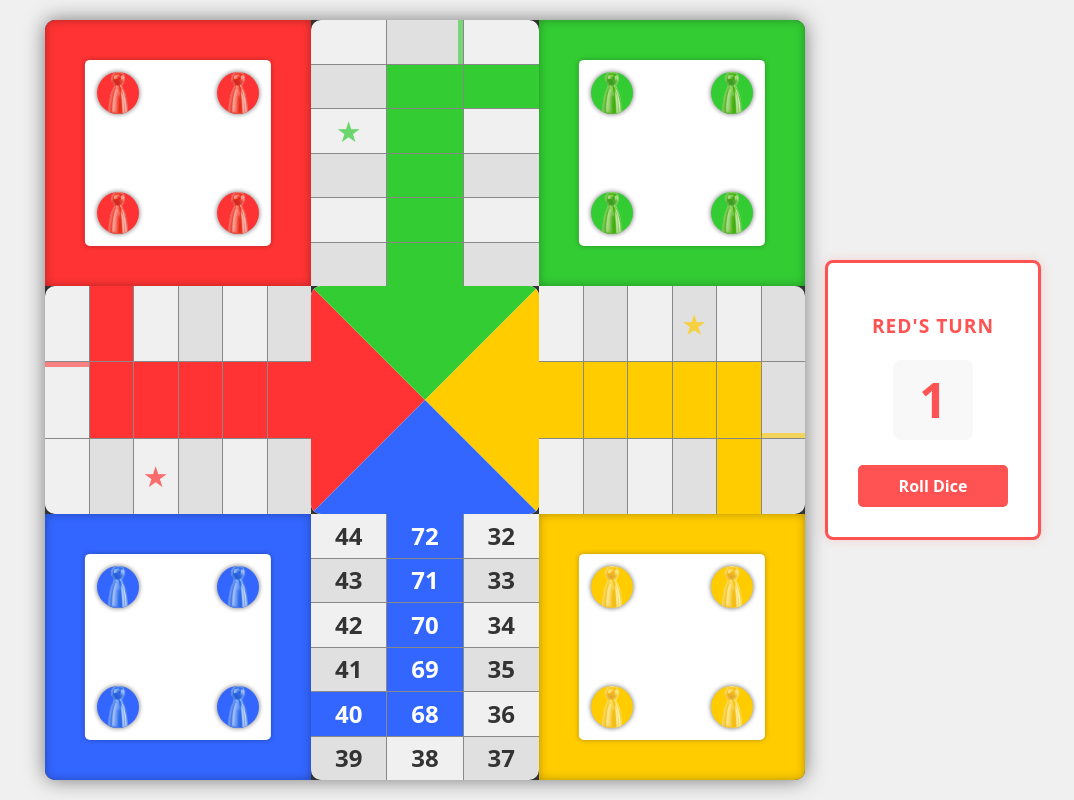
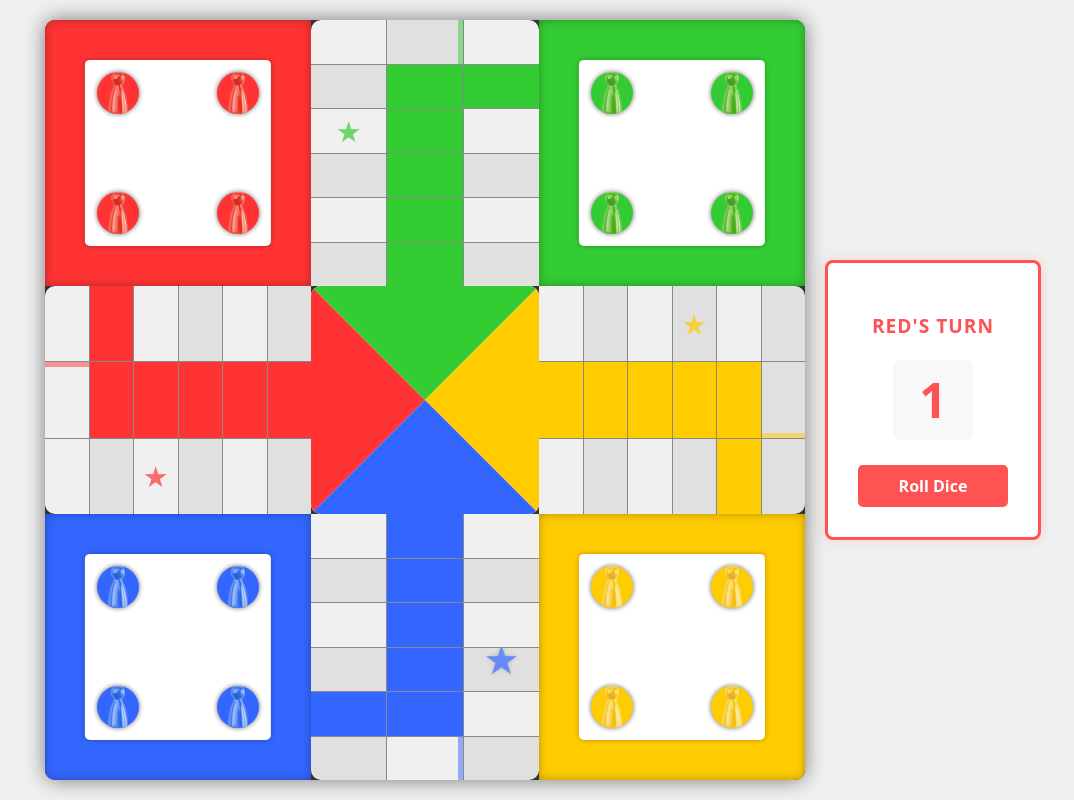
Before and after one commit to GingerImpasto/ludo-game, a React (Vite) app: page / in a window 1280 px wide. Shown: the whole page, without its empty margins (97-1171 px from the left). Built offline with nearby package versions, Linux system fonts and the light colour scheme.

Commit message:
Make star bigger, zIndex the pawn to appear above the star

```diff
--- a/src/components/board/BottomArea.css
+++ b/src/components/board/BottomArea.css
@@ -14,8 +14,8 @@
 
 .bottom-area-grid {
   display: grid;
-  grid-template-columns: repeat(3, minmax(0, 1fr)); /* Changed to 3 columns */
-  grid-template-rows: repeat(6, minmax(0, 1fr)); /* Changed to 6 rows */
+  grid-template-columns: repeat(3, minmax(0, 1fr));
+  grid-template-rows: repeat(6, minmax(0, 1fr));
   width: 100%;
   height: 100%;
   min-width: 0;
@@ -30,16 +30,13 @@
   align-items: center;
   justify-content: center;
   background-color: white;
-  border: none;
-  font-size: min(2vw, 1.5rem);
-  font-weight: bold;
-  color: #333;
+  position: relative;
   min-width: 0;
   min-height: 0;
   overflow: hidden;
 }
 
-/* Updated alternating cell colors for 6x3 grid */
+/* Alternating cell colors */
 .bottom-area-cell:nth-child(6n+1),
 .bottom-area-cell:nth-child(6n+3),
 .bottom-area-cell:nth-child(6n+5) {
@@ -52,14 +49,65 @@
   background-color: #e0e0e0;
 }
 
-/* Highlight cell example */
+/* Blue cells */
+.bottom-area-cell.blue-cell {
+  background-color: #3366FF;
+}
+
+/* Larger star cell indicator at bottom */
+.bottom-area-cell.star-cell::after {
+  content: "★";
+  position: absolute;
+  bottom: 2px;
+  left: 50%;
+  transform: translateX(-50%);
+  font-size: 2.5rem; /* Increased from 1.5rem */
+  color: #3366FF;
+  opacity: 0.7;
+  z-index: 1;
+  filter: drop-shadow(0 0 2px rgba(0,0,0,0.3)); /* Added subtle shadow for better visibility */
+}
+
+/* Home entrance indicator */
+.bottom-area-cell.home-entrance::before {
+  content: "";
+  position: absolute;
+  top: 0;
+  right: 0;
+  bottom: 0;
+  width: 5px;
+  background-color: #3366FF;
+  animation: pulse 2s infinite;
+  z-index: 1;
+}
+
+@keyframes pulse {
+  0% { opacity: 0.5; }
+  50% { opacity: 0.9; }
+  100% { opacity: 0.5; }
+}
+
+/* Highlight cell */
 .bottom-area-cell.highlight {
   background-color: #ffeb3b;
   box-shadow: inset 0 0 10px rgba(0,0,0,0.2);
 }
 
-/* Blue cells */
-.bottom-area-cell.blue-cell {
-  background-color: #3366FF;
-  color: white;
+/* Pawns container */
+.bottom-area-cell > .pawns-container {
+  display: flex;
+  flex-direction: column;
+  justify-content: center;
+  align-items: center;
+  gap: 2px;
+  width: 100%;
+  height: 100%;
+  position: relative;
+  z-index: 2;
 }
+
+/* Individual pawns */
+.bottom-area-cell .pawn {
+  position: relative;
+  z-index: 3;
+}
--- a/src/components/board/BottomArea.tsx
+++ b/src/components/board/BottomArea.tsx
@@ -1,7 +1,12 @@
 // BottomArea.tsx
 import React from "react";
 import "./BottomArea.css";
-import { gridLayout, specialCells } from "../../config/gameConfig";
+import {
+  gridLayout,
+  specialCells,
+  HOME_ENTRANCE,
+  STAR_CELLS,
+} from "../../config/gameConfig";
 import Pawn from "../game/Pawn";
 import { useBoardPawns, usePawnHandlers } from "../../utils/pawnUtils";
 import type { PawnColor } from "../game/Pawn";
@@ -16,6 +21,8 @@ const BottomArea: React.FC = () => {
       <div className="bottom-area-grid">
         {gridLayout.bottomArea.map((cellNumber) => {
           const isBlue = specialCells.blueCells.includes(cellNumber);
+          const isStarCell = cellNumber === STAR_CELLS.blue;
+          const isHomeEntrance = cellNumber === HOME_ENTRANCE.blue;
           const pawnsInCell = allPawns.filter(
             (pawn) => pawn.position === cellNumber
           );
@@ -23,9 +30,13 @@ const BottomArea: React.FC = () => {
           return (
             <div
               key={cellNumber}
-              className={`bottom-area-cell ${isBlue ? "blue-cell" : ""}`}
+              className={`bottom-area-cell
+                ${isBlue ? "blue-cell" : ""}
+                ${isStarCell ? "star-cell" : ""}
+                ${isHomeEntrance ? "home-entrance" : ""}
+              `}
             >
-              {cellNumber}
+              <div className="pawns-container">
                 {pawnsInCell.map((pawn) => {
                   const isCurrentPlayer = pawn.player === currentPlayer;
                   const isActive = activePawns.includes(pawn.index);
@@ -43,6 +54,7 @@ const BottomArea: React.FC = () => {
                   );
                 })}
               </div>
+            </div>
           );
         })}
       </div>
```
Lines whose indentation alone changed are shown as unchanged.
